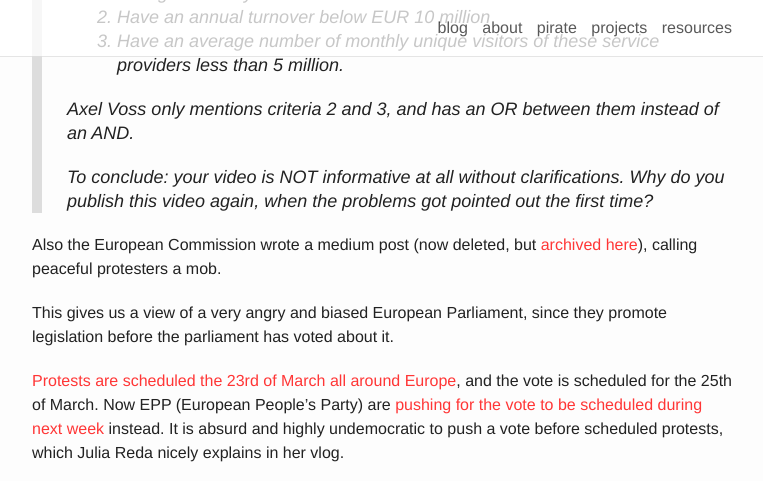
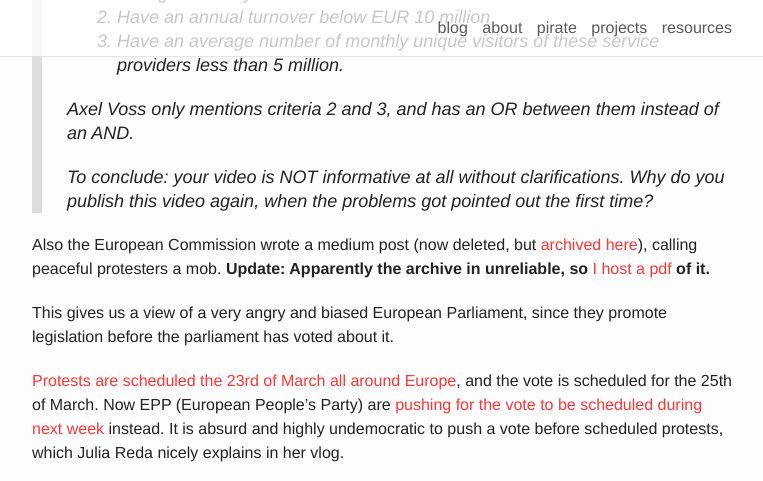
Before and after one commit to exoji2e/exoji2e.github.com, a Jekyll site: the page built from _posts/2019-03-04-EU-pushing-copyright.md, in a window 1280 px wide and 900 px high, scrolled down 1751 px, cut to the strip 0-481 px from the top of the window. Shown: the whole strip, without its empty margins (258-1021 px from the left). Built offline with Jekyll 4.4.1, drawn with Linux system fonts in a browser that asks for light colours; nearby versions of some CDN libraries.

Commit message:
add cache of EU commision blog post

```diff
--- a/_posts/2019-03-04-EU-pushing-copyright.md
+++ b/_posts/2019-03-04-EU-pushing-copyright.md
@@ -30,7 +30,7 @@ I wrote [a comment](https://www.facebook.com/europeanparliament/posts/1016170965
 >
 > To conclude: your video is NOT informative at all without clarifications. Why do you publish this video again, when the problems got pointed out the first time?
 
-Also the European Commission wrote a medium post (now deleted, but [archived here](https://web.archive.org/web/20190216094123/https://medium.com/@EuropeanCommission/the-copyright-directive-how-the-mob-was-told-to-save-the-dragon-and-slay-the-knight-b35876008f16)), calling peaceful protesters a mob.
+Also the European Commission wrote a medium post (now deleted, but [archived here](https://web.archive.org/web/20190216094123/https://medium.com/@EuropeanCommission/the-copyright-directive-how-the-mob-was-told-to-save-the-dragon-and-slay-the-knight-b35876008f16)), calling peaceful protesters a mob. **Update: Apparently the archive in unreliable, so [I host a pdf](/cache/20190307-TheCopyrightDirective-howthemobwastoldtosavethedragonandslaytheknight.pdf) of it.**
 
 This gives us a view of a very angry and biased European Parliament, since they promote legislation before the parliament has voted about it.
 
```
Also changed, not shown: 1 other file.
